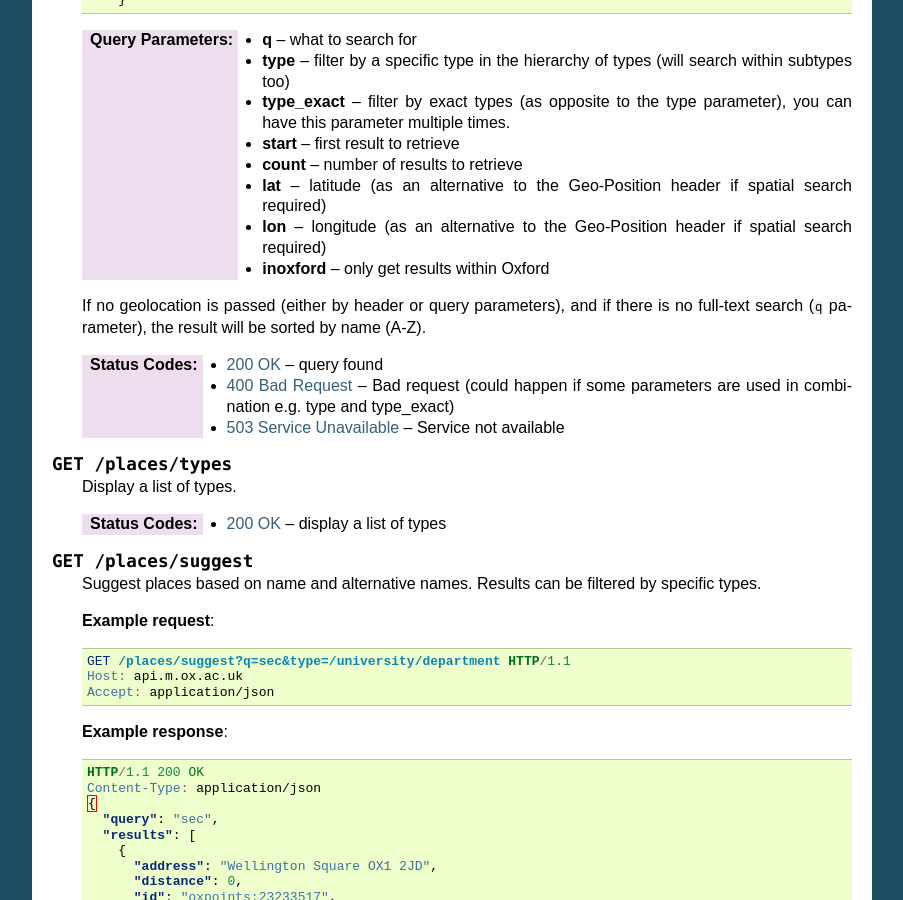
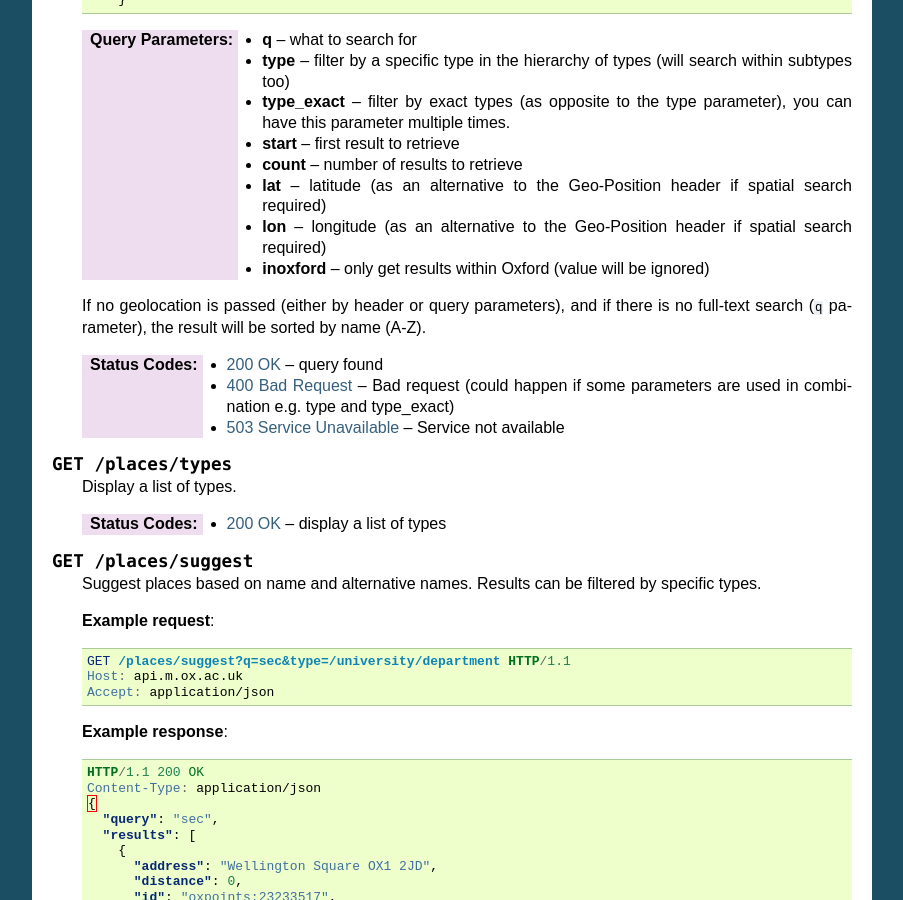
Before and after one commit to martinfilliau/moxie, a Sphinx documentation site: the page built from docs/source/http_api/endpoints/places.rst, in a window 1280 px wide and 900 px high, scrolled down 1539 px. Shown: the whole window, without its empty margins (198-1101 px from the left). Built offline with Sphinx 7.4.7, drawn with Linux system fonts in a browser that asks for light colours.

Commit message:
Document behaviour for query param

```diff
--- a/docs/source/http_api/endpoints/places.rst
+++ b/docs/source/http_api/endpoints/places.rst
@@ -111,8 +111,8 @@ Endpoint to search and retrieve information about places.
     :type lat: string
     :query lon: longitude (as an alternative to the Geo-Position header if spatial search required)
     :type lon: string
-    :query inoxford: only get results within Oxford
-    :type inoxford: boolean
+    :query inoxford: only get results within Oxford (value will be ignored)
+    :type inoxford: string
 
     If no geolocation is passed (either by header or query parameters), and if there is no full-text search (``q`` parameter),
     the result will be sorted by name (A-Z).
```
Also changed, not shown: 1 other file.
